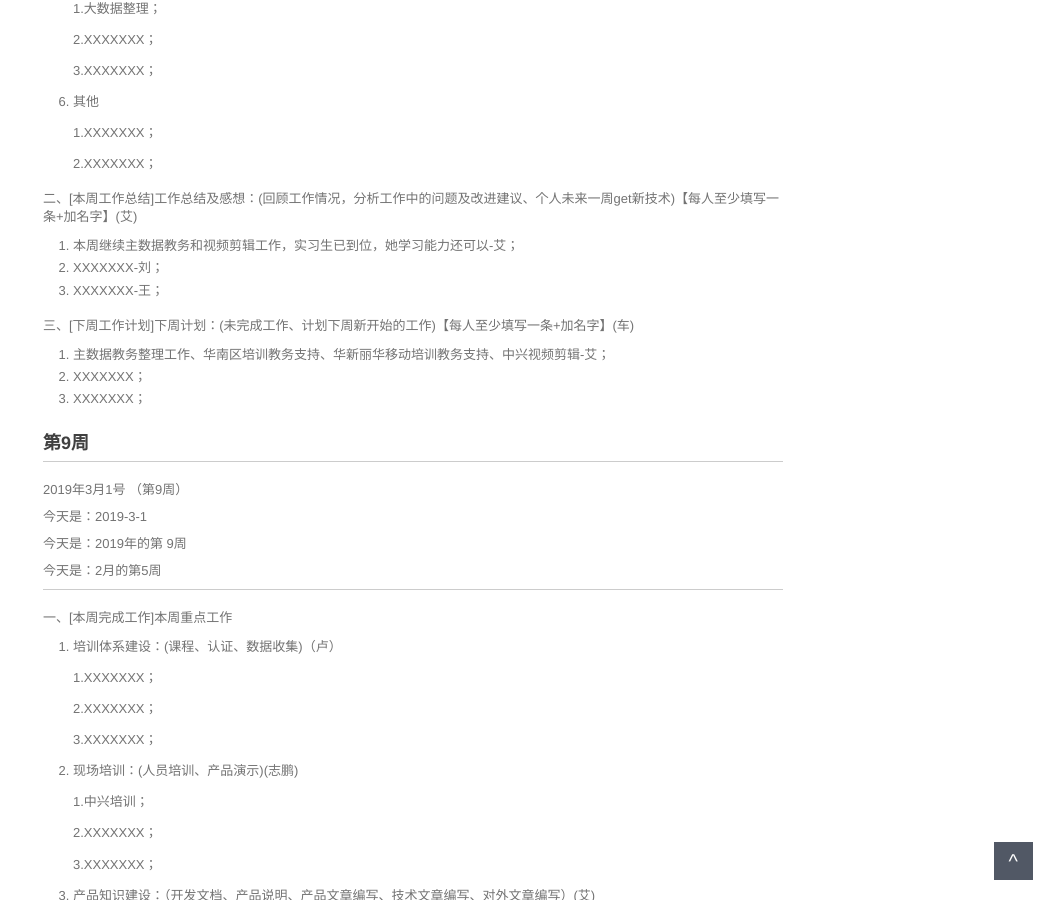
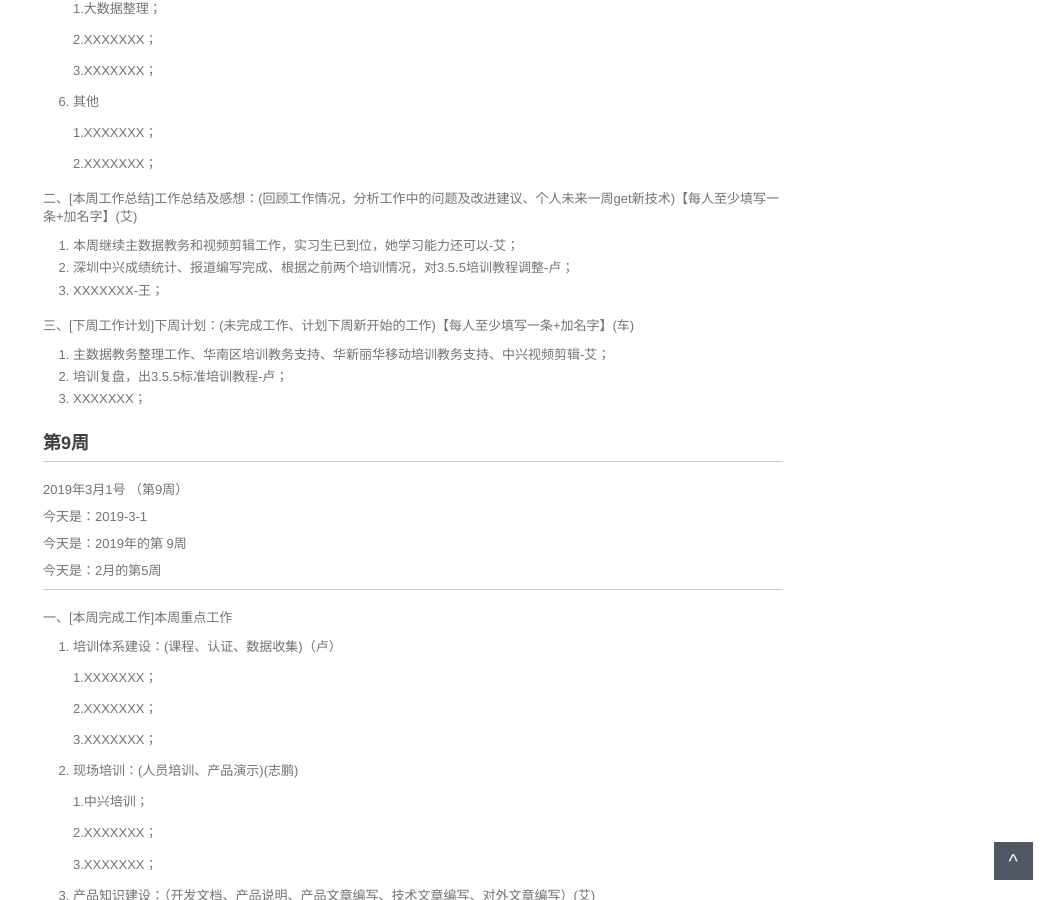
Before and after one commit to walllFlower/blog, a Jekyll site: the page built from _posts/2018-07-17-day_report_cxz.md, in a window 1280 px wide and 900 px high, scrolled down 1098 px. Shown: the whole window, without its empty margins (227-1280 px from the left). Built offline with Jekyll 4.4.1, drawn with Linux system fonts in a browser that asks for light colours; comment, search, counter and statistics services are not loaded.

Commit message:
Update 2018-07-17-day_report_cxz.md

```diff
--- a/_posts/2018-07-17-day_report_cxz.md
+++ b/_posts/2018-07-17-day_report_cxz.md
@@ -74,13 +74,13 @@ categories: 技术运营工作周报
 二、[本周工作总结]工作总结及感想：(回顾工作情况，分析工作中的问题及改进建议、个人未来一周get新技术)【每人至少填写一条+加名字】(艾)
 
 1. 本周继续主数据教务和视频剪辑工作，实习生已到位，她学习能力还可以-艾；
-2. XXXXXXX-刘；
+2. 深圳中兴成绩统计、报道编写完成、根据之前两个培训情况，对3.5.5培训教程调整-卢；
 3. XXXXXXX-王；
 
 三、[下周工作计划]下周计划：(未完成工作、计划下周新开始的工作)【每人至少填写一条+加名字】(车)
 
 1. 主数据教务整理工作、华南区培训教务支持、华新丽华移动培训教务支持、中兴视频剪辑-艾；
-2. XXXXXXX；
+2. 培训复盘，出3.5.5标准培训教程-卢；
 3. XXXXXXX；
 
 
```
